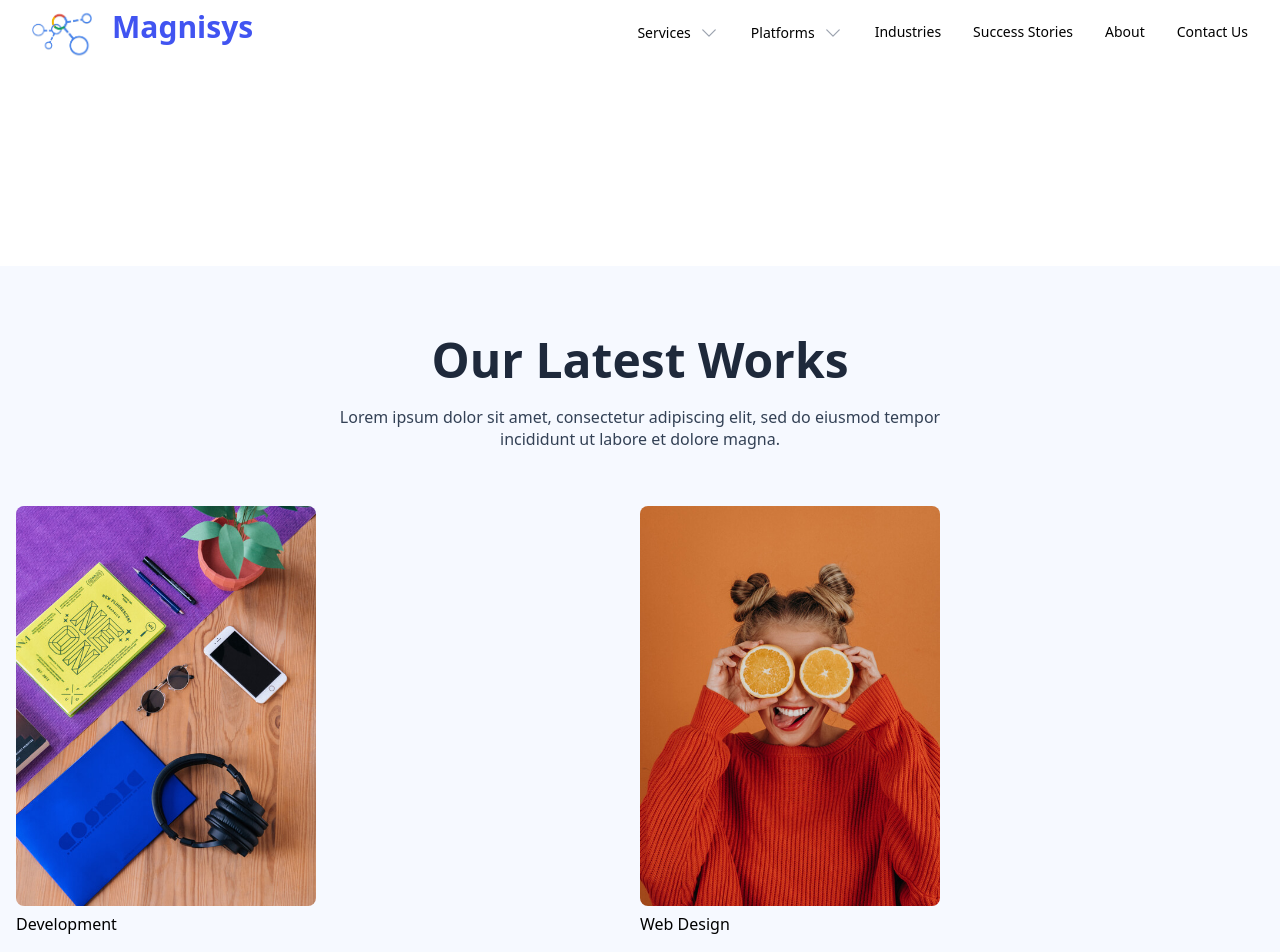
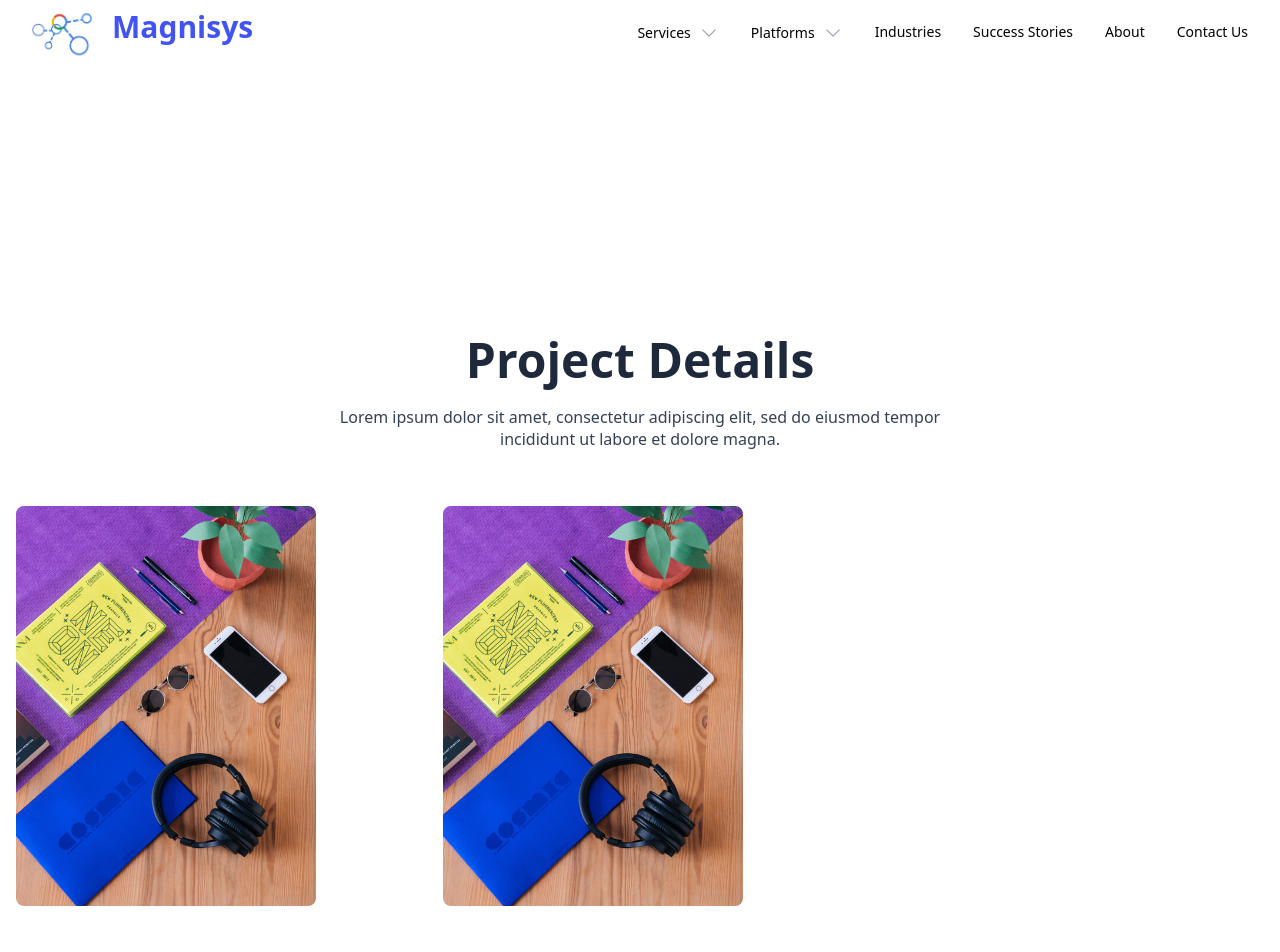
Before and after one commit to heeraDeo/caportal, a Next.js app: page / in a window 1280 px wide. Shown: the top 952 px of the page. Built offline with nearby package versions, Linux system fonts and the light colour scheme.

Commit message:
add project details page

```diff
--- a/src/components/home/index.tsx
+++ b/src/components/home/index.tsx
@@ -5,17 +5,20 @@ import Features from './features'
 import Testimonials from './testimonials'
 import ContactUs from './contactus'
 import AllProjects from '../allprojects/allprojects'
+import ProjectDetails from '../projectdetails/projectdetails'
 
 export default function index() {
   return (
     <div>
-     <OurLatestWorks/>
+     {/* <OurLatestWorks/>
      <IndustryLeading/>
      <Features/>
      <WhoWeAre/>
      <Testimonials/>
-     <ContactUs/>
+     <ContactUs/> */}
      {/* <AllProjects/> */}
+     <ProjectDetails/>
+
     </div>
   )
 }
--- /dev/null
+++ b/src/components/projectdetails/projectdetails.js
@@ -0,0 +1,62 @@
+import Image from "next/image";
+import Carousel from 'react-multi-carousel';
+import 'react-multi-carousel/lib/styles.css';
+import images from "../../../public/images";
+import Link from "next/link";
+
+const responsive = {
+    desktop: {
+        breakpoint: { max: 3000, min: 1024 },
+        items: 3,
+        slidesToSlide: 3,
+        partialVisibilityGutter: 30
+    },
+    tablet: {
+        breakpoint: { max: 1024, min: 464 },
+        items: 2,
+        slidesToSlide: 2 // optional, default to 1.
+    },
+    mobile: {
+        breakpoint: { max: 464, min: 0 },
+        items: 1,
+        slidesToSlide: 1 // optional, default to 1.
+    }
+};
+
+export default function OurLatestWorks(props) {
+    return (
+        <div>
+            <div className="container mx-auto px-4 py-16">
+                {/* <div className="flex flex-wrap"> */}
+                <div className="text-center pb-10">
+                    <h1 className="text-slate-800 text-5xl font-bold leading-tight">Project Details</h1>
+                    <p className="text-slate-700 text-1xl font-500 mt-4 leading-snug">Lorem ipsum dolor sit amet, consectetur adipiscing elit, sed do eiusmod tempor <br />incididunt ut labore et dolore magna. </p>
+                </div>
+                <div className="flex justify-center grid-cols-1 max-w-full	gap-y-10 gap-x-8 py-4">
+                    <div className="col-start-2 grid grid-cols-3 gap-x-8 w-full">
+
+
+                        <span className="">
+                            <Image
+                                src={images.work1}
+                                alt="Picture of the author"
+                                className="object-cover rounded-lg cursor-pointer"
+                                width={300}
+                                height={400}
+                            />
+                        </span>
+                        <span className="">
+                            <Image
+                                src={images.work1}
+                                alt="Picture of the author"
+                                className="object-cover rounded-lg cursor-pointer"
+                                width={300}
+                                height={400}
+                            />
+                        </span>
+                    </div>
+                </div>
+            </div>
+        </div>
+    )
+}
```
